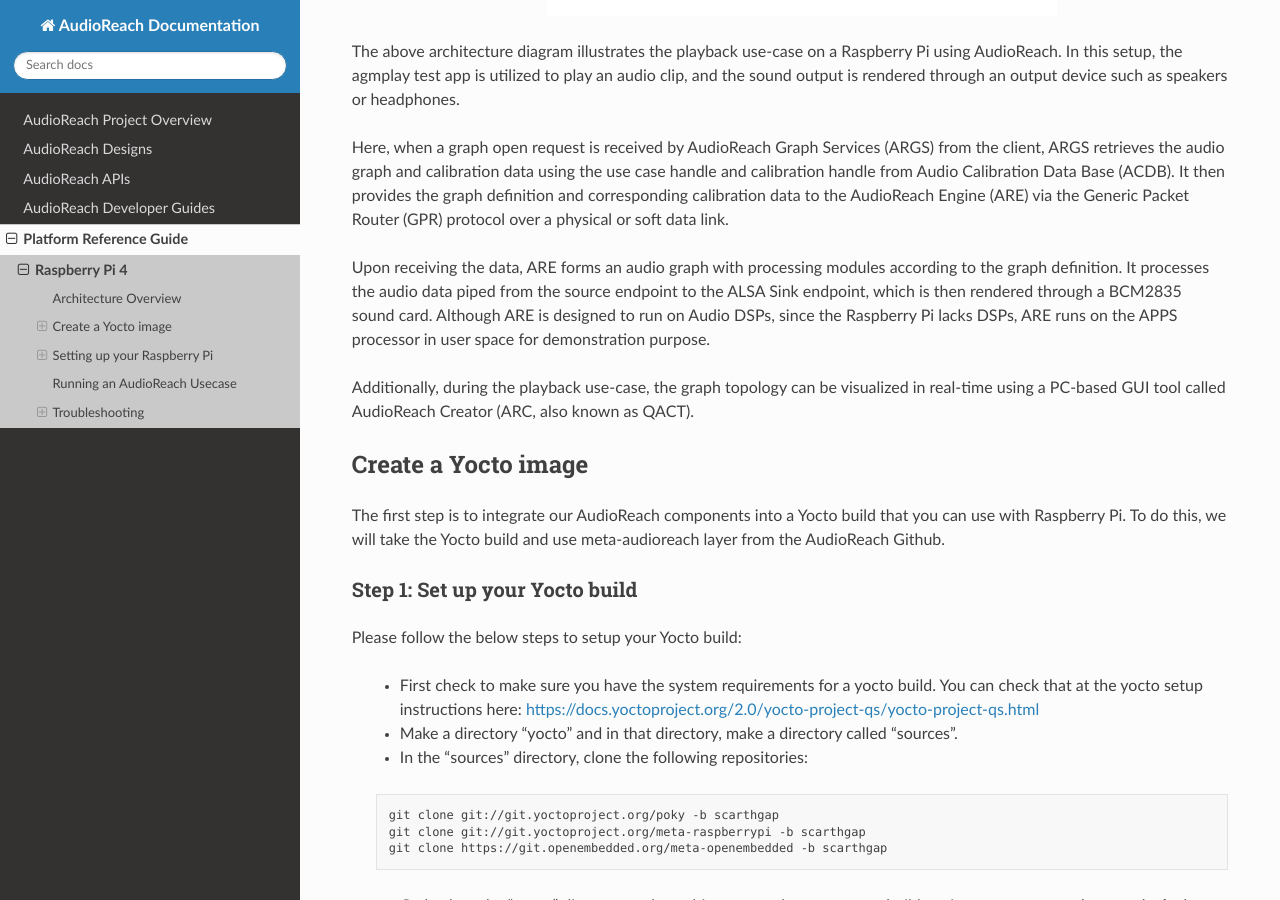
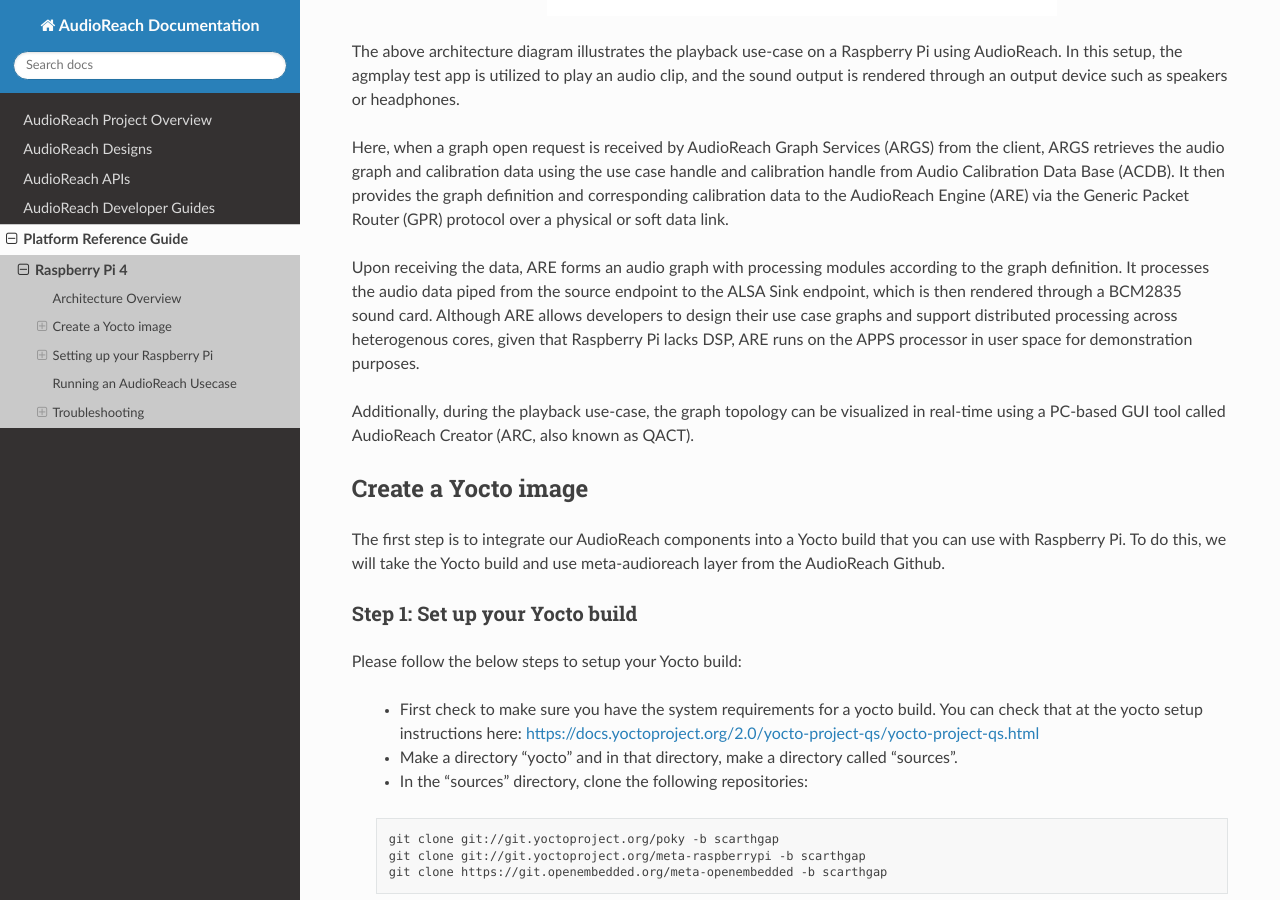
Before and after one commit to quic-aditrath/audioreach-doc, a Sphinx documentation site: the page built from source/platform/raspberry_pi4.rst, in a window 1280 px wide and 900 px high, scrolled down 844 px. Built offline with Sphinx 7.4.7 and the Read the Docs theme 3.1.0, drawn with Linux system fonts in a browser that asks for light colours.

Commit message:
audioreach-doc: Update Raspberry Pi platform architecture overview
Update Raspberry Pi platform architecture overview content to reflect
distributed processing capability of AudioReach Engine.

Signed-off-by: Aditya Rathi <quic_aditrath@quicinc.com>

```diff
--- a/source/platform/raspberry_pi4.rst
+++ b/source/platform/raspberry_pi4.rst
@@ -37,9 +37,10 @@
 Upon receiving the data, ARE forms an audio graph with processing modules
 according to the graph definition. It processes the audio data piped from the
 source endpoint to the ALSA Sink endpoint, which is then rendered through a
-BCM2835 sound card. Although ARE is designed to run on Audio DSPs, since the
-Raspberry Pi lacks DSPs, ARE runs on the APPS processor in user space for
-demonstration purpose.
+BCM2835 sound card. Although ARE allows developers to design their use case
+graphs and support distributed processing across heterogenous cores, given
+that Raspberry Pi lacks DSP, ARE runs on the APPS processor in user space
+for demonstration purposes.
 
 Additionally, during the playback use-case, the graph topology can be
 visualized in real-time using a PC-based GUI tool called AudioReach
```
